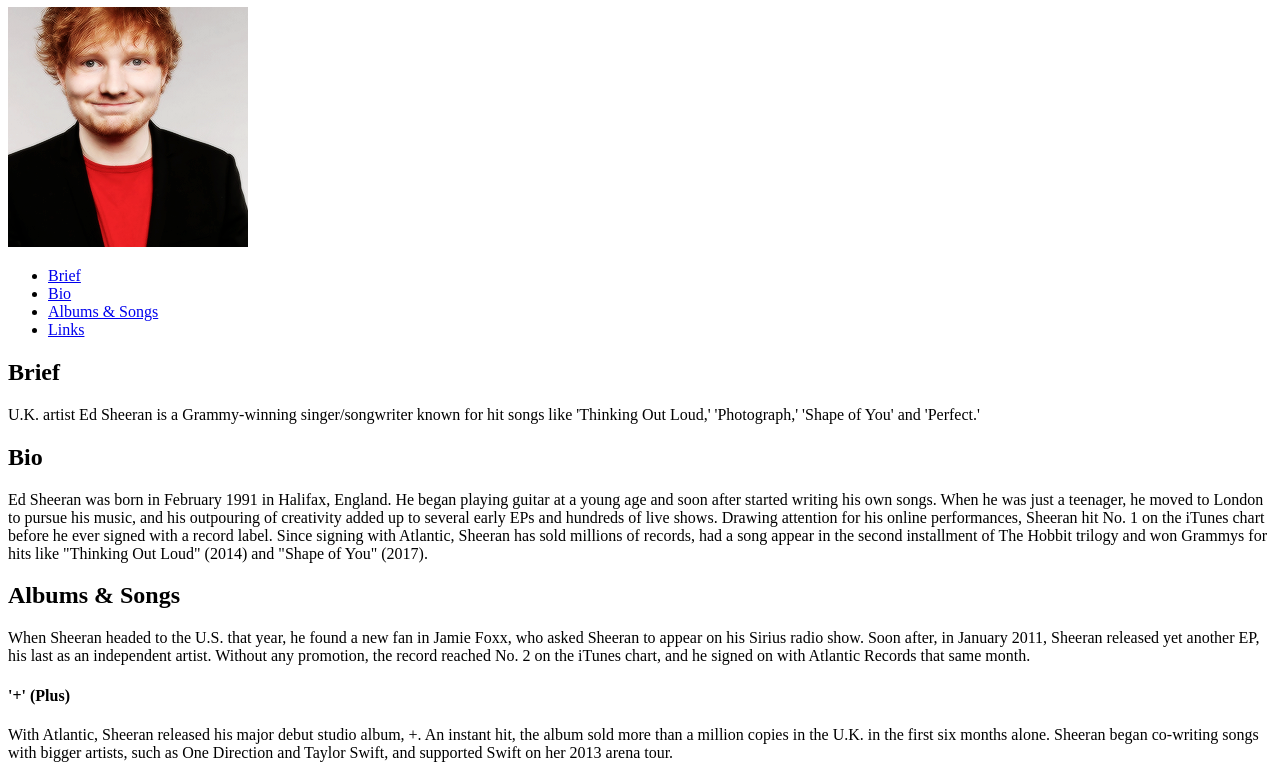
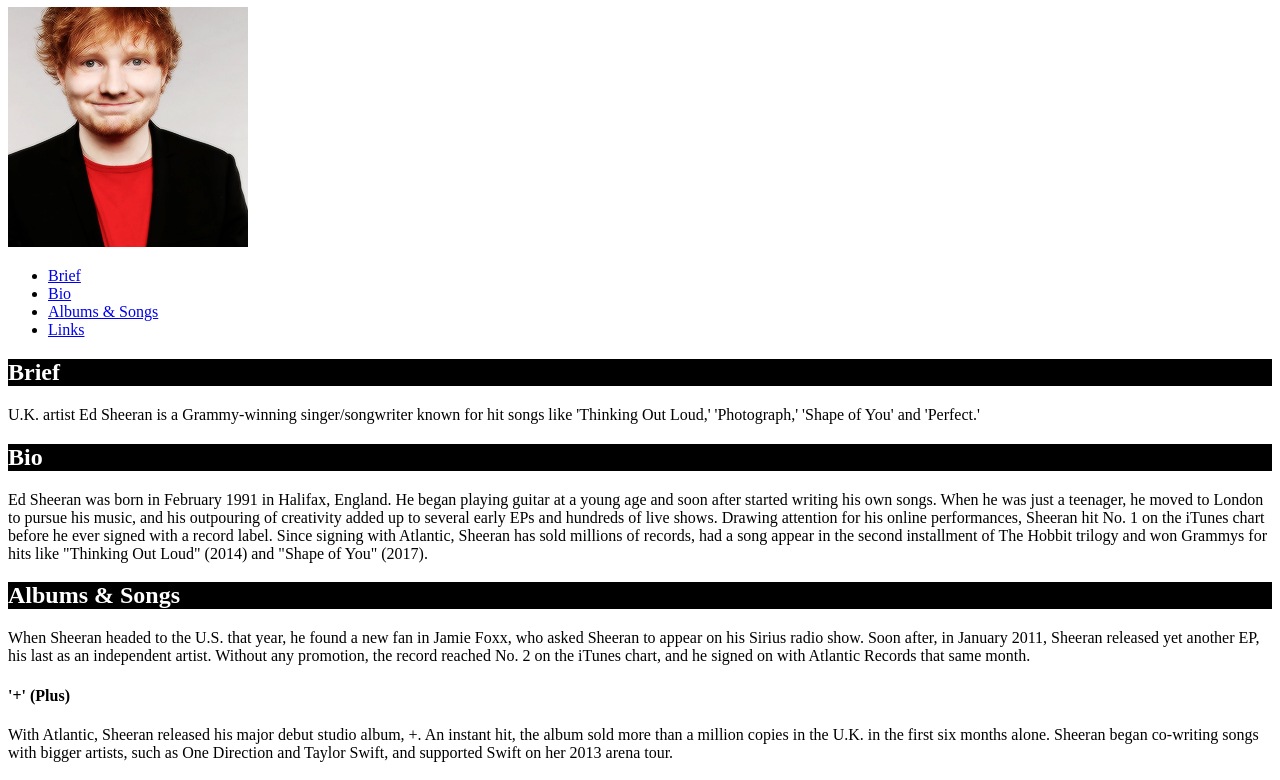
Before and after one commit to mlitichevskaia/WebDev_MCS, a plain HTML site: page 03_quick_prototype_EdSheeran/index.html in a window 1280 px wide. Shown: the part 73-853 px from the top of the page. Drawn offline with Linux system fonts and the light colour scheme.

Commit message:
05_colors_CSS_EdSheeran

```diff
--- a/03_quick_prototype_EdSheeran/css/style.css
+++ b/03_quick_prototype_EdSheeran/css/style.css
@@ -1,6 +1,4 @@
-.img{
-
-	height: 100px;
-	width: 200px;
-	background-size: 100px;
+h1, h2 {
+	background: black;
+	color: white;
 }
--- a/03_quick_prototype_EdSheeran/index.html
+++ b/03_quick_prototype_EdSheeran/index.html
@@ -5,6 +5,8 @@
 	<meta charset="utf-8">
 	<meta description="Profile code">
 	<meta keywords="Profile">
+  <link rel="stylesheet" href="css/style.css">
+
 </head>
 <body>
 	<div class="page">
```
Also changed, not shown: 1 other file.
